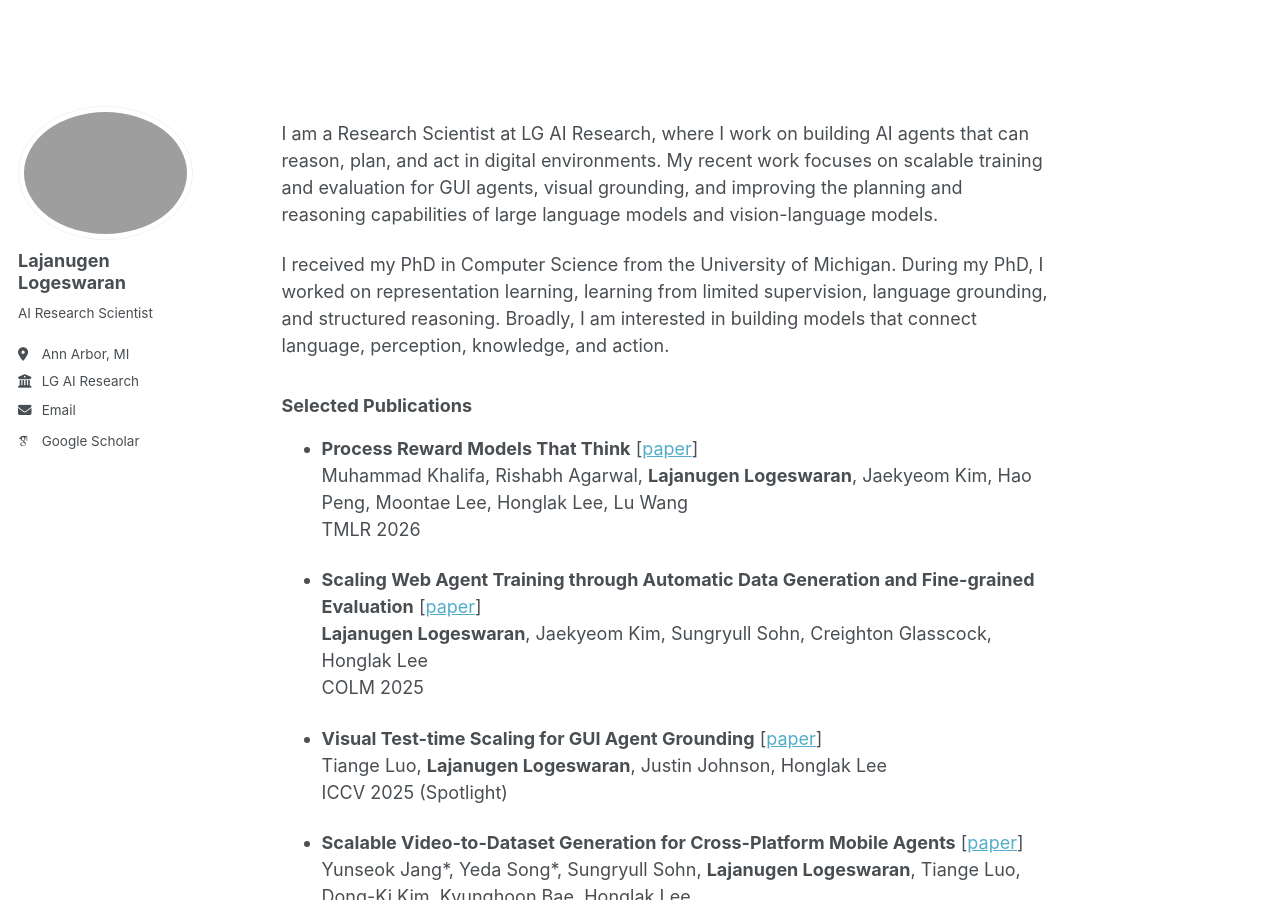
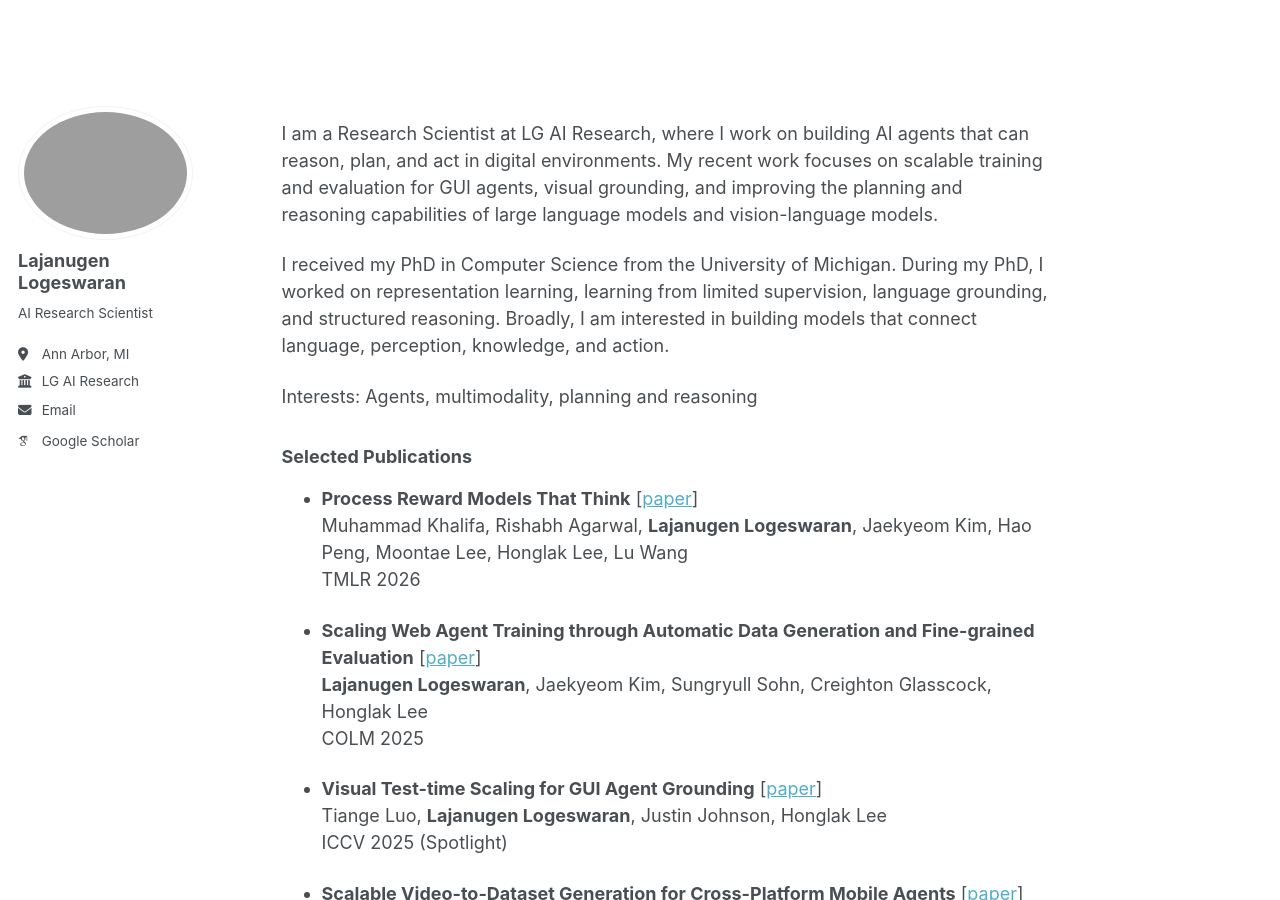
Before and after one commit to lajanugen/lajanugen.github.io, a Jekyll site: the page built from _pages/about.md, in a window 1280 px wide and 900 px high. Built offline with Jekyll 4.4.1, drawn with Linux system fonts in a browser that asks for light colours; some web fonts are replaced.

Commit message:
Update about.md

```diff
--- a/_pages/about.md
+++ b/_pages/about.md
@@ -11,6 +11,7 @@ I am a Research Scientist at LG AI Research, where I work on building AI agents
 
 I received my PhD in Computer Science from the University of Michigan. During my PhD, I worked on representation learning, learning from limited supervision, language grounding, and structured reasoning. Broadly, I am interested in building models that connect language, perception, knowledge, and action.
 
+Interests: Agents, multimodality, planning and reasoning
 
 ### Selected Publications
 
```
